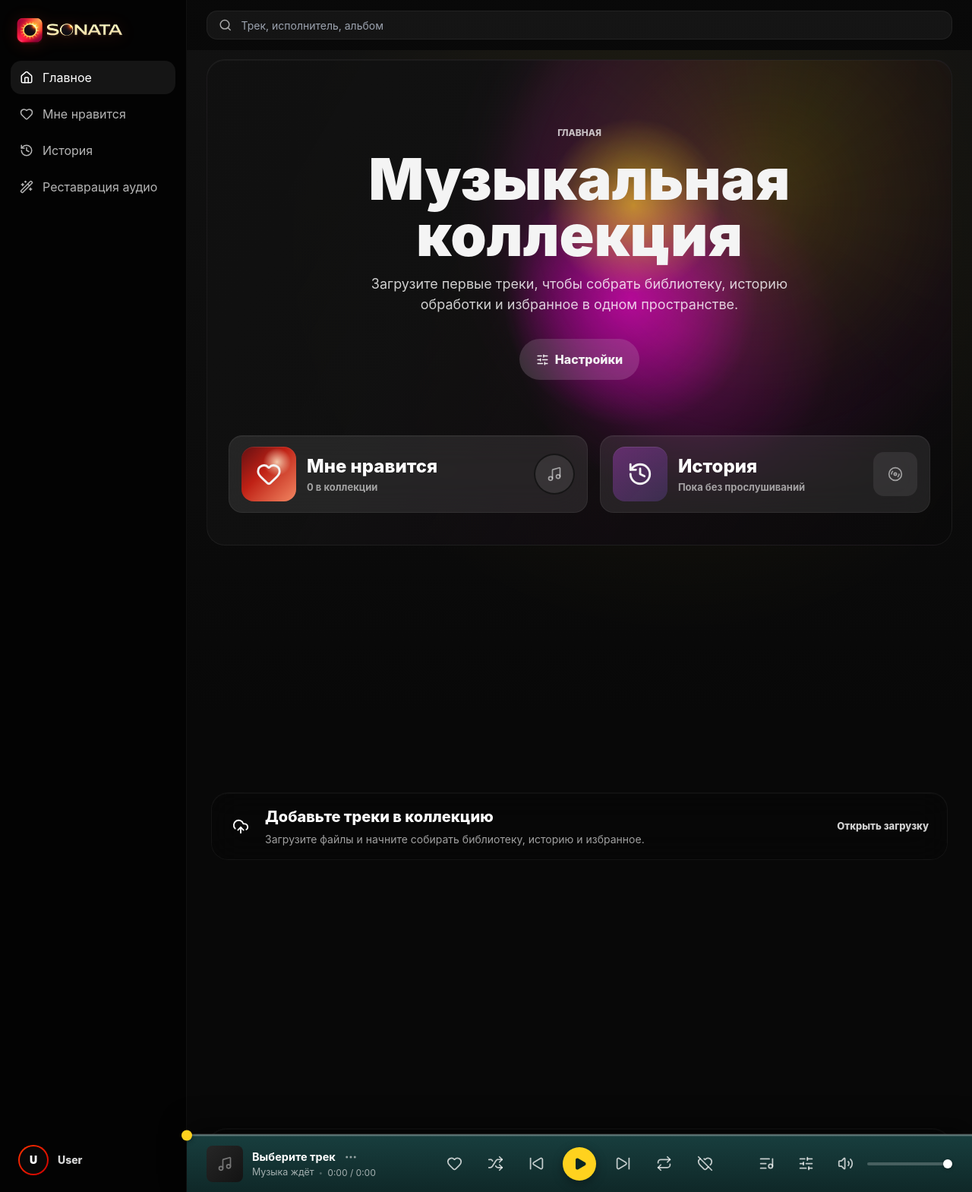
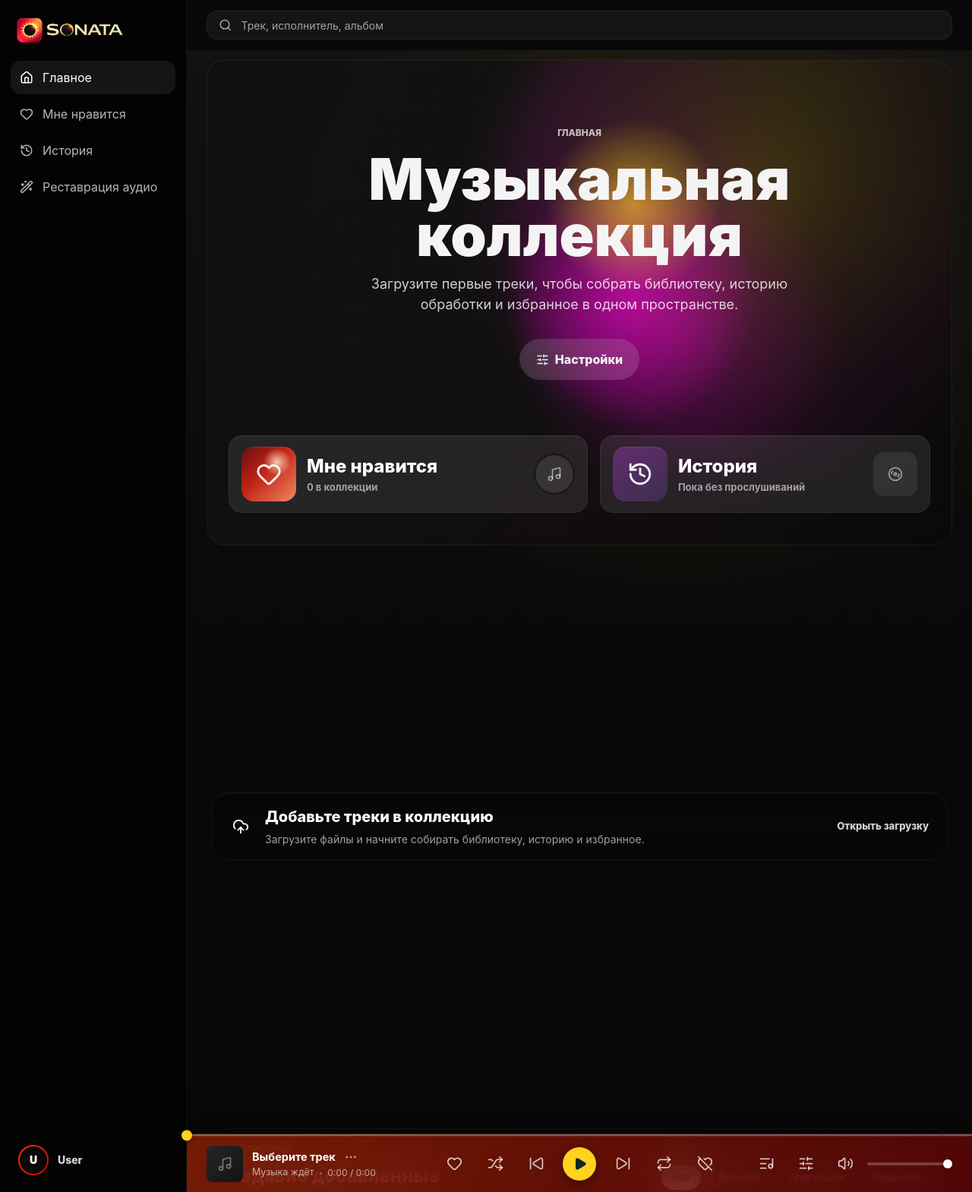
Before and after one commit to Lotargo/sonata-music, a Django app: page / in a window 1280 px wide. Shown: the whole page at 76% size. Run offline with Django 5.2, Linux system fonts and the light colour scheme; data that the repository does not hold is empty; some libraries are stand-ins or nearby versions.

Commit message:
fix(theme): restore red glass player dock background and clean logo alpha noise and shadows

```diff
--- a/music/static/music/css/modules/player.css
+++ b/music/static/music/css/modules/player.css
@@ -11,11 +11,13 @@
     height: 76px;
     padding: 0 var(--page-gutter);
     border-radius: 0;
-    border-top: 1px solid rgba(255, 255, 255, .08);
-    background: linear-gradient(180deg, #183e3e 0%, #0f2828 100%);
+    border-top: 1px solid rgba(255, 255, 255, .1);
+    background:
+        linear-gradient(110deg, rgba(255, 51, 0, .42), rgba(204, 0, 0, .34)),
+        rgba(18, 10, 10, .72);
     backdrop-filter: blur(28px) saturate(140%);
     box-shadow:
-        0 -12px 36px rgba(0, 0, 0, .48),
+        0 -18px 42px rgba(0, 0, 0, .38),
         inset 0 1px 0 rgba(255, 255, 255, .1);
 }
 
--- a/music/static/music/css/modules/sidebar.css
+++ b/music/static/music/css/modules/sidebar.css
@@ -28,12 +28,13 @@
     width: auto;
     max-width: 100%;
     object-fit: contain;
-    filter: drop-shadow(0 2px 10px rgba(255, 70, 30, 0.16));
-    transition: filter 0.25s ease;
+    filter: none;
+    transition: opacity 0.2s ease, transform 0.2s ease;
 }
 
 .brand-lockup:hover .brand-logo-full {
-    filter: drop-shadow(0 4px 18px rgba(255, 110, 30, 0.38));
+    opacity: 0.95;
+    transform: scale(1.02);
 }
 
 .brand-logo-icon {
@@ -41,7 +42,8 @@
     width: 36px;
     height: 36px;
     object-fit: contain;
-    filter: drop-shadow(0 2px 8px rgba(255, 70, 30, 0.22));
+    filter: none;
+    transition: opacity 0.2s ease, transform 0.2s ease;
 }
 
 .brand-mark {
--- a/music/static/music/css/style.css
+++ b/music/static/music/css/style.css
@@ -1,14 +1,14 @@
 @import url("modules/variables.css?v=10");
 @import url("modules/base.css?v=12");
 @import url("modules/layout.css?v=8");
-@import url("modules/sidebar.css?v=9");
+@import url("modules/sidebar.css?v=10");
 @import url("modules/hero.css");
 @import url("modules/home.css?v=13");
 @import url("modules/buttons.css");
 @import url("modules/cover-grid.css?v=2");
 @import url("modules/track-table.css?v=2");
 @import url("modules/empty-state.css");
-@import url("modules/player.css?v=32");
+@import url("modules/player.css?v=33");
 @import url("modules/karaoke.css");
 @import url("modules/account.css?v=4");
 @import url("modules/modals.css?v=4");
--- a/music/templates/music/base.html
+++ b/music/templates/music/base.html
@@ -12,7 +12,7 @@
     <script src="https://unpkg.com/wavesurfer.js@7"></script>
     <script src="https://unpkg.com/lucide@latest"></script>
 
-    <link rel="stylesheet" href="{% static 'music/css/style.css' %}?v=43">
+    <link rel="stylesheet" href="{% static 'music/css/style.css' %}?v=44">
     <script>
         tailwind.config = {
             darkMode: 'class',
```
Also changed, not shown: music/static/music/img/favicon.png, music/static/music/img/logo-full.png, music/static/music/img/logo-icon.png.
